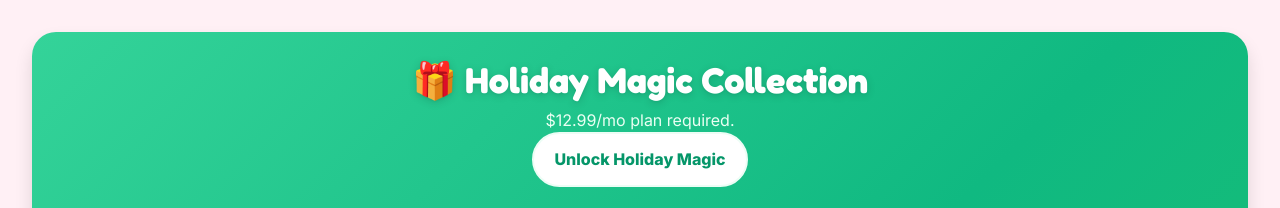
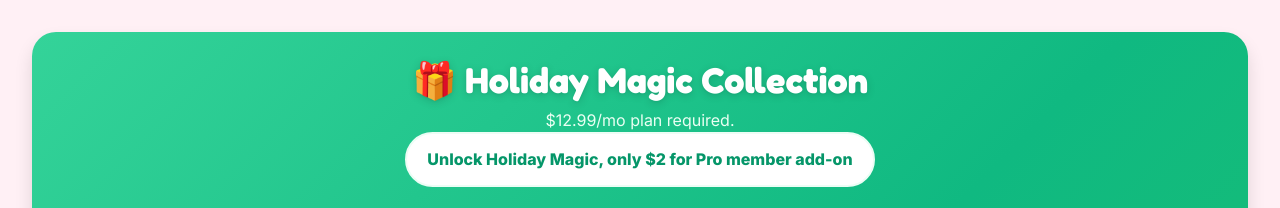
Before and after one commit to Brookeinternet/Lucy-and-Lala, a website: page upcoming-articles.html in a window 1280 px wide. Shown: the part 1840-2048 px from the top of the page. Drawn offline with nearby package versions, Linux system fonts and the light colour scheme.

Commit message:
Update upcoming-articles.html

```diff
--- a/upcoming-articles.html
+++ b/upcoming-articles.html
@@ -162,7 +162,7 @@
     <section class="w-full container mx-auto holiday-callout">
       <h2 class="text-4xl font-extrabold mb-2 drop-shadow-sm">🎁 Holiday Magic Collection</h2>
       <p class="holiday-sub">$12.99/mo plan required.</p>
-      <a href="https://buy.stripe.com/aFa00lfBKdokcsN7t0abK03" target="_blank" class="cta-btn">Unlock Holiday Magic</a>
+      <a href="https://buy.stripe.com/aFa00lfBKdokcsN7t0abK03" target="_blank" class="cta-btn">Unlock Holiday Magic, only $2 for Pro member add-on</a>
       <div id="holiday-addon" class="hidden">
         <p class="holiday-sub mt-4">Already a Pro? Add Holiday Plan for just $2 more!</p>
         <a href="https://buy.stripe.com/aFa28t0GQdok64p6oWabK04" target="_blank" class="cta-btn">Add Holiday Add-on $2</a>
```
